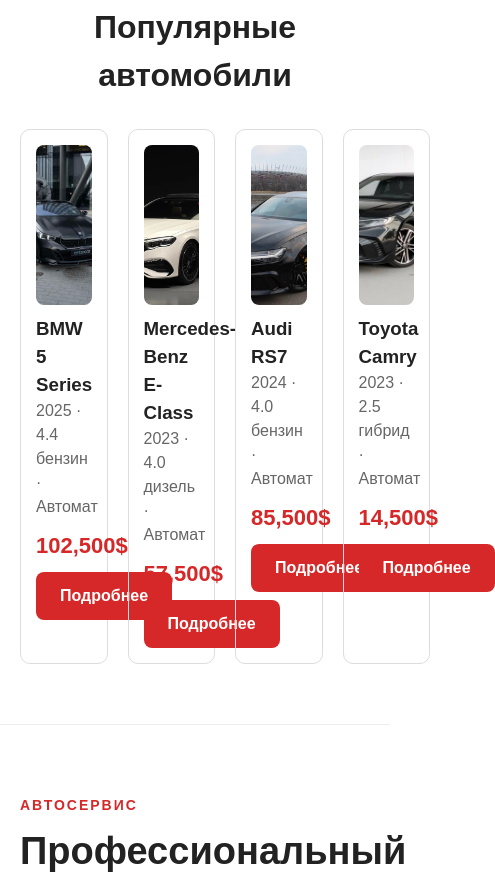
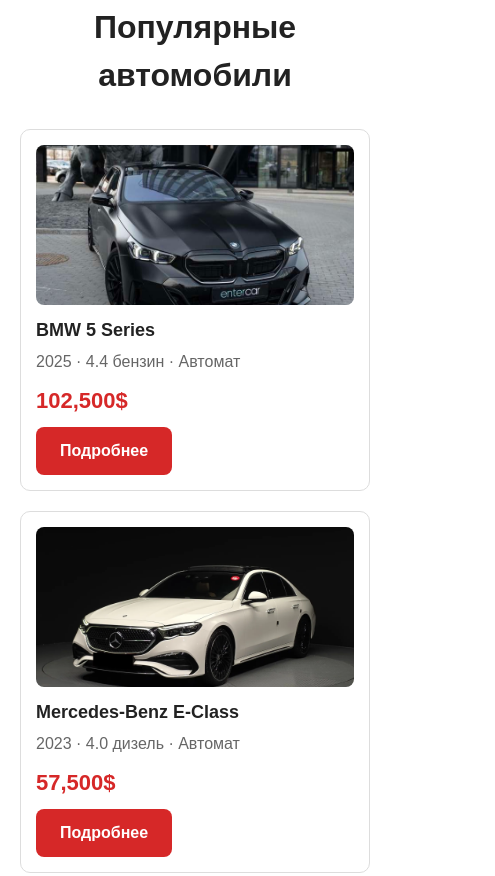
Before and after one commit to slaviknicik-del/website, a plain HTML site: page index.html in a window 390 px wide. Shown: the part 933-1809 px from the top of the page, 495 px wide, since content can reach past the window. Drawn offline with Linux system fonts and the light colour scheme.

Commit message:
Add styles for car listing and responsive design

```diff
--- a/css/style.css
+++ b/css/style.css
@@ -464,3 +464,47 @@ h2 {
   text-align: center;
   padding: 30px 0;
 }
+/*  Каталог — 8 карточек  */
+.cars-list {
+  display: flex;
+  flex-wrap: wrap;     /* разрешаем перенос */
+  gap: 20px;
+}
+
+.car {
+  width: calc(25% - 15px);  /* 4 карточки в ряд */
+  border: 1px solid #ddd;
+  padding: 15px;
+  border-radius: 10px;
+  background: #fff;
+  transition: 0.3s;
+}
+
+.car:hover {
+  box-shadow: 0 8px 20px rgba(0,0,0,0.1);
+}
+
+.car h3 {
+  font-size: 18px;
+  margin-bottom: 6px;
+}
+
+.car img {
+  height: 160px;
+  object-fit: cover;
+  border-radius: 8px;
+  margin-bottom: 12px;
+}
+
+/* На планшетах и телефонах */
+@media (max-width: 900px) {
+  .car {
+    width: calc(50% - 10px);
+  }
+}
+
+@media (max-width: 600px) {
+  .car {
+    width: 100%;
+  }
+}
```
